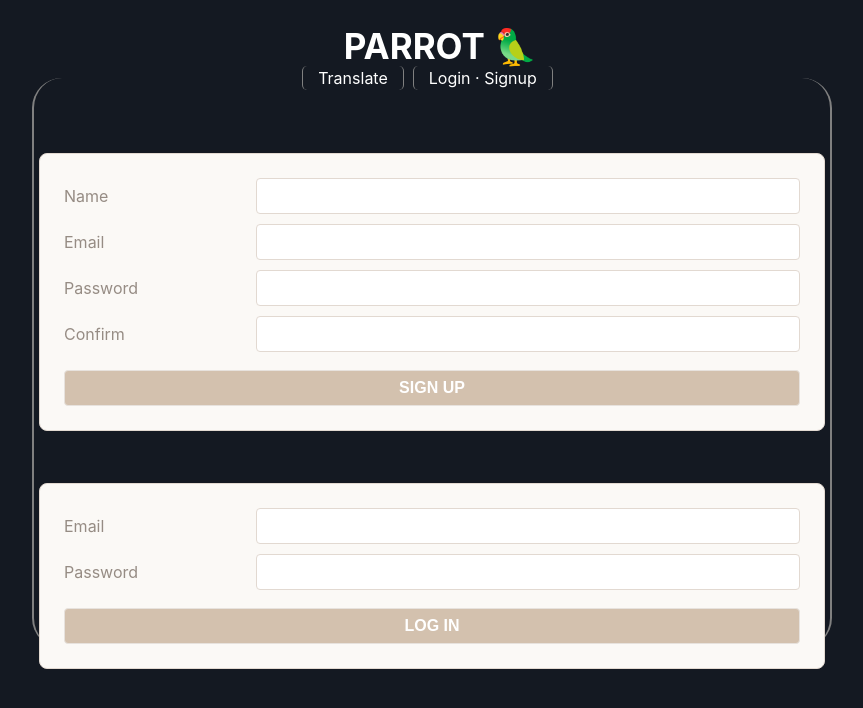
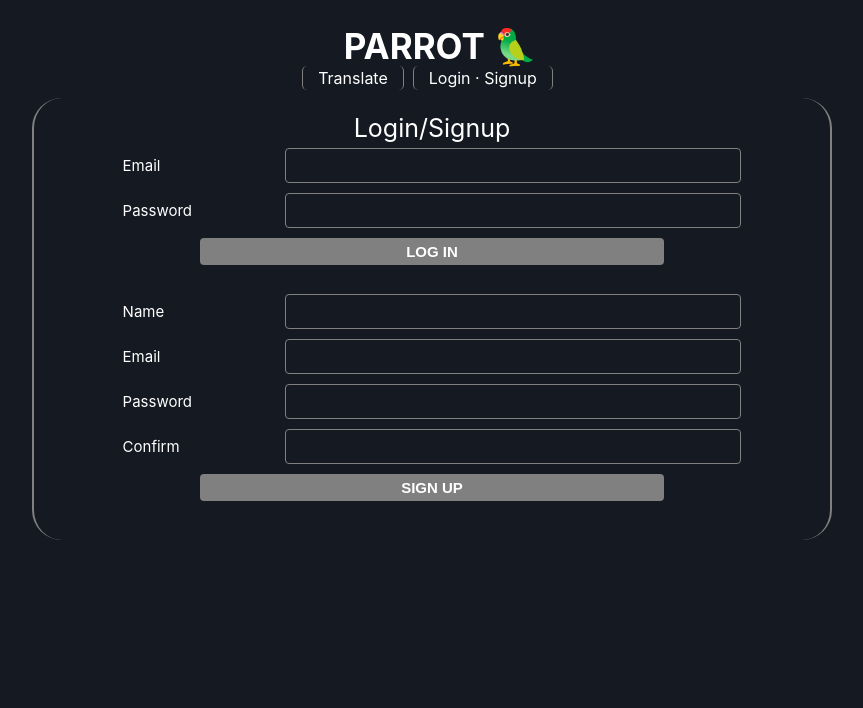
Before and after one commit to ttyngai/ambassadorparrot, a React (Create React App) app: page /login in a window 1280 px wide. Shown: the top 708 px of the page, without its empty margins (208-1071 px from the left). Built offline with nearby package versions, Linux system fonts and the light colour scheme.

Commit message:
organizing files, deleted favourites

```diff
--- a/src/components/SignUpForm/SignUpForm.jsx
+++ b/src/components/SignUpForm/SignUpForm.jsx
@@ -1,4 +1,3 @@
-import { Component } from 'react';
 import { useState } from 'react';
 import { signUp } from '../../utilities/users-service';
 import { useNavigate } from 'react-router-dom';
--- a/src/index.css
+++ b/src/index.css
@@ -83,36 +83,44 @@ body {
 }
 
 .form-container {
-  padding: 3vmin;
-  background-color: var(--tan-1);
-  border: 0.1vmin solid var(--tan-3);
+  margin: auto;
+  width: 80%;
+  min-width: 300px;
+  /* min-height: 100px; */
+  padding: 5px;
+  background-color: transparent;
+  /* border: 0.1vmin solid var(--tan-3); */
   border-radius: 1vmin;
 }
 
 p.error-message {
+  font-size: 15px;
   color: var(--orange);
   text-align: center;
+  margin: 0;
+  /* position: fixed; */
 }
 
 form {
   display: grid;
   grid-template-columns: 1fr 3fr;
   gap: 1.25vmin;
-  color: var(--text-light);
+  color: white;
 }
 
 label {
-  font-size: 2vmin;
+  font-size: 15px;
   display: flex;
   align-items: center;
 }
 
 input {
+  background-color: transparent;
   padding: 1vmin;
-  font-size: 2vmin;
-  border: 0.1vmin solid var(--tan-3);
+  font-size: 15px;
+  border: 0.1vmin solid grey;
   border-radius: 0.5vmin;
-  color: var(--text-dark);
+  color: white;
   background-image: none !important; /* prevent lastpass */
   outline: none;
 }
@@ -123,15 +131,16 @@ input:focus {
 
 button,
 a.button {
-  margin: 1vmin;
-  padding: 1vmin;
+  width: 75%;
+  margin: auto;
+  padding: 5px;
   color: var(--white);
   background-color: var(--orange);
-  font-size: 2vmin;
+  font-size: 15px;
   font-weight: bold;
   text-decoration: none;
   text-align: center;
-  border: 0.1vmin solid var(--tan-2);
+  border: transparent;
   border-radius: 0.5vmin;
   outline: none;
   cursor: pointer;
@@ -150,10 +159,10 @@ button.btn-xs {
 button:disabled,
 form:invalid button[type='submit'] {
   cursor: not-allowed;
-  background-color: var(--tan-4);
+  background-color: grey;
 }
 
 button[type='submit'] {
   grid-column: span 2;
-  margin: 1vmin 0 0;
+  margin: auto;
 }
--- a/src/pages/App/App.css
+++ b/src/pages/App/App.css
@@ -1,16 +1,15 @@
 .App {
   text-align: center;
 }
-
-.speechContainer {
+.bracketContainer {
   color: white;
   border-left: 2px solid grey;
   border-right: 2px solid grey;
   border-radius: 30px;
   width: 99vw;
   max-width: 800px;
-  height: calc(90vh - 150px);
-  min-height: 200px;
+  height: 100%;
+  min-height: 300px;
   margin: auto;
   padding: 15px 5px;
 }
--- a/src/pages/App/App.jsx
+++ b/src/pages/App/App.jsx
@@ -125,8 +125,7 @@ function App() {
     <main className='App'>
       <>
         <NavBar user={user} setUser={setUser} setSpeech={setSpeech} />
-        <br />
-        <div className='speechContainer'>
+
         <Routes>
           <Route
             path='/*'
@@ -149,7 +148,6 @@ function App() {
           />
           <Route path='/login' element={<AuthPage setUser={setUser} />} />)
         </Routes>
-        </div>
       </>
     </main>
   );
--- /dev/null
+++ b/src/pages/AuthPage/AuthPage.css
@@ -0,0 +1,9 @@
+.authContainer {
+  margin: auto;
+  max-width: 800px;
+}
+
+.loginSignupTitle {
+  font-size: 25px;
+  margin: auto;
+}
--- a/src/pages/AuthPage/AuthPage.jsx
+++ b/src/pages/AuthPage/AuthPage.jsx
@@ -1,14 +1,18 @@
 import SignUpForm from '../../components/SignUpForm/SignUpForm';
 import LoginForm from '../../components/LoginForm/LoginForm';
-
+import './AuthPage.css';
 function AuthPage({ setUser }) {
   return (
     <main>
       <br />
       <br />
-      <br />
-      <SignUpForm setUser={setUser} />
-      <LoginForm setUser={setUser} />
+      <div className='bracketContainer'>
+        <div className='authContainer'>
+          <span className='loginSignupTitle'>Login/Signup</span>
+          <LoginForm setUser={setUser} />
+          <SignUpForm setUser={setUser} />
+        </div>
+      </div>
     </main>
   );
 }
--- a/src/pages/ContainerPage/ContainerPage.css
+++ b/src/pages/ContainerPage/ContainerPage.css
@@ -1,3 +1,16 @@
+.speechContainer {
+  color: white;
+  border-left: 2px solid grey;
+  border-right: 2px solid grey;
+  border-radius: 30px;
+  width: 99vw;
+  max-width: 800px;
+  height: 100%;
+  min-height: 300px;
+  margin: auto;
+  padding: 40px 5px 15px 5px;
+}
+
 .languageSelect {
   background-color: black;
   background: black;
@@ -18,7 +31,7 @@
   font-size: 50px;
   background-color: transparent;
   color: rgb(207, 9, 9);
-  margin-top: -20px;
+  margin-top: -30px;
   z-index: 1;
 }
 
--- a/src/pages/ContainerPage/ContainerPage.jsx
+++ b/src/pages/ContainerPage/ContainerPage.jsx
@@ -41,6 +41,7 @@ export default function TranslatePage({
 
   return (
     <>
+      <div className='speechContainer'>
         <span className='selectorContainer'>
           <select
             className='languageSelect'
@@ -67,7 +68,6 @@ export default function TranslatePage({
               </option>
             ))}
           </select>
-        {/* <span className='deleteAllButton'>✖</span> */}
         </span>
         <div className='dialogueFadeBottom'>
           <div
@@ -97,7 +97,7 @@ export default function TranslatePage({
             )}
           </div>
         </div>
-
+      </div>
       <div>
         <div className='speakButton'>
           {buttonState ? (
```
Also changed, not shown: src/pages/FavouritePage/FavouritePage.jsx (deleted, +0 -44 lines). Lines whose indentation alone changed are shown as unchanged.
